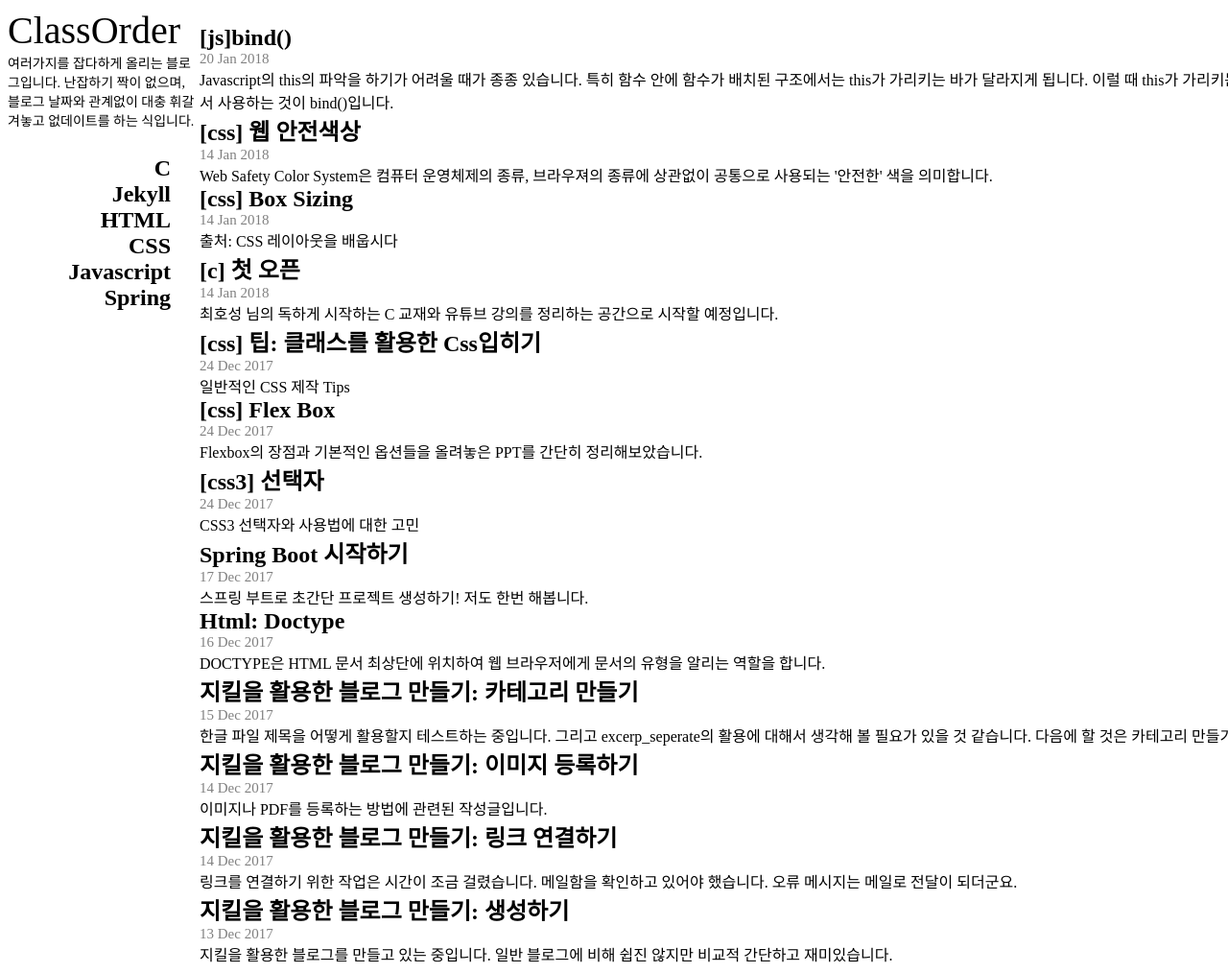
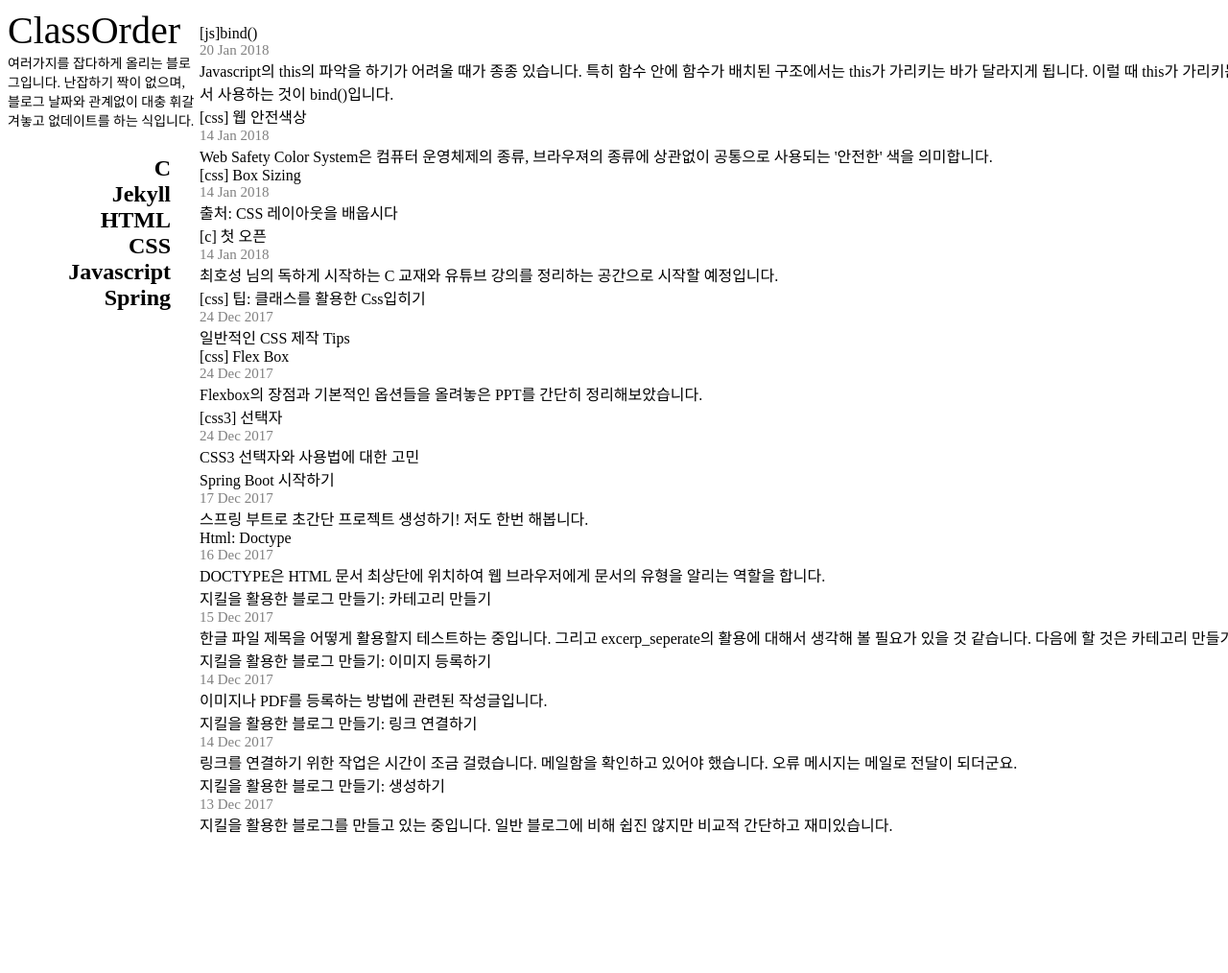
Before and after one commit to ProjectTavern/deprecated-winterguard.github.io, a Jekyll site: the page built from index.html, in a window 1280 px wide and 1014 px high. Shown: the whole window at 96% size. Built offline with Jekyll 4.4.1, drawn with Linux system fonts in a browser that asks for light colours; nearby versions of some CDN libraries; the list of posts is cut into pages by our own code.

Commit message:
h2를 제거하고 section 파트에 올림.

```diff
--- a/_layouts/index.html
+++ b/_layouts/index.html
@@ -4,7 +4,7 @@ layout: default
 <ul>
     {% for post in site.posts %}
     <li>
-        <h2><a href="{{ post.url }}" class="inherit-color">{{ post.title }}</a></h2>
+        <a href="{{ post.url }}" class="inherit-color">{{ post.title }}</a>
         <date class="date">{{ post.date | date_to_string }}</date>
         {{ post.excerpt | strip_html | truncatewords: 49 }}
     </li>
```
